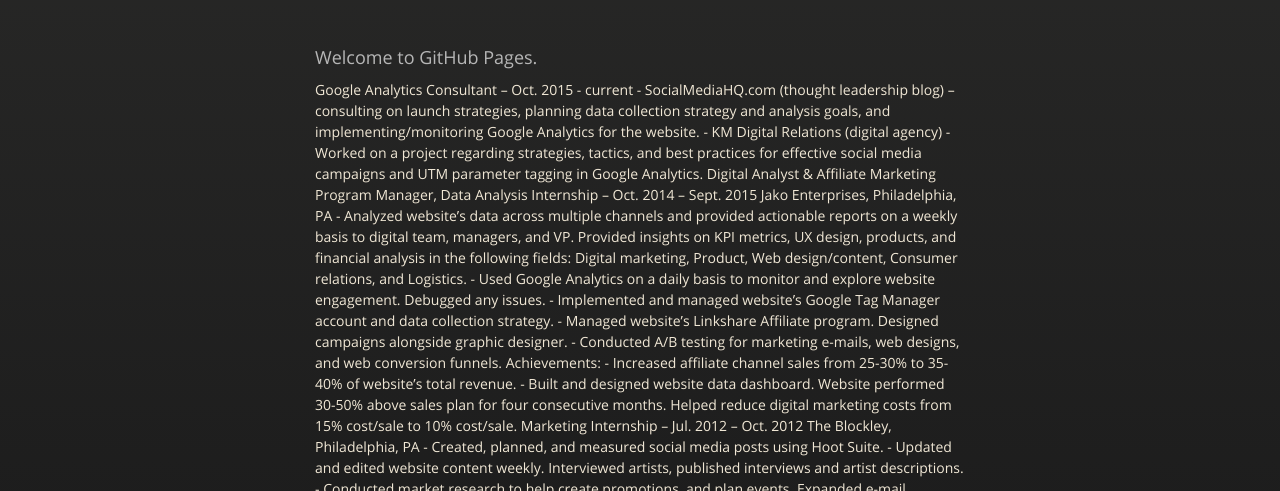
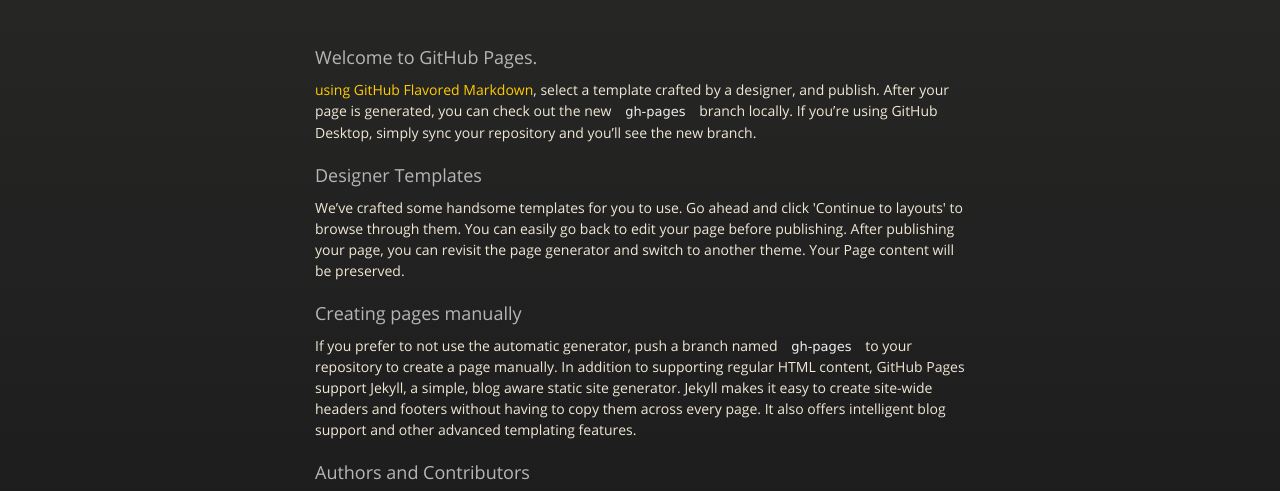
Before and after one commit to jksidhu/jksidhu.github.io, a plain HTML site: page index.html in a window 1280 px wide. Shown: the part 226-717 px from the top of the page. Drawn offline with nearby package versions, Linux system fonts and the light colour scheme.

Commit message:
Update index.html

```diff
--- a/index.html
+++ b/index.html
@@ -38,27 +38,9 @@
         </div>
 
         <h3>
-<a id="Experience" class="anchor" href="#welcome-to-github-pages" aria-hidden="true"><span aria-hidden="true" class="octicon octicon-link"></span></a>Welcome to GitHub Pages.</h3>
+<a id="Experience" class="anchor" href="Experience" aria-hidden="true"><span aria-hidden="true" class="octicon octicon-link"></span></a>Welcome to GitHub Pages.</h3>
 
-<p>Google Analytics Consultant – Oct. 2015 - current
--	SocialMediaHQ.com (thought leadership blog) – consulting on launch strategies, planning data collection strategy and analysis goals, and implementing/monitoring Google Analytics for the website.
--	KM Digital Relations (digital agency) - Worked on a project regarding strategies, tactics, and best practices for effective social media campaigns and UTM parameter tagging in Google Analytics.
-Digital Analyst & Affiliate Marketing Program Manager, Data Analysis Internship – Oct. 2014 – Sept. 2015
-Jako Enterprises, Philadelphia, PA
--	Analyzed website’s data across multiple channels and provided actionable reports on a weekly basis to digital team, managers, and VP.  Provided insights on KPI metrics, UX design, products, and financial analysis in the following fields: Digital marketing, Product, Web design/content, Consumer relations, and Logistics.
--	Used Google Analytics on a daily basis to monitor and explore website engagement. Debugged any issues.
--	Implemented and managed website’s Google Tag Manager account and data collection strategy.
--	Managed website’s Linkshare Affiliate program. Designed campaigns alongside graphic designer.
--	Conducted A/B testing for marketing e-mails, web designs, and web conversion funnels.
-Achievements:
--	Increased affiliate channel sales from 25-30% to 35-40% of website’s total revenue.
--	Built and designed website data dashboard. Website performed 30-50% above sales plan for four consecutive months. Helped reduce digital marketing costs from 15% cost/sale to 10% cost/sale.
-Marketing Internship – Jul. 2012 – Oct. 2012
-The Blockley, Philadelphia, PA
--	Created, planned, and measured social media posts using Hoot Suite.
--	Updated and edited website content weekly. Interviewed artists, published interviews and artist descriptions.
--	Conducted market research to help create promotions, and plan events. Expanded e-mail database.
--	Drafted press releases for upcoming events to be sent to live music news providers.
+<p>
  <a href="https://guides.github.com/features/mastering-markdown/">using GitHub Flavored Markdown</a>, select a template crafted by a designer, and publish. After your page is generated, you can check out the new <code>gh-pages</code> branch locally. If you’re using GitHub Desktop, simply sync your repository and you’ll see the new branch.</p>
 
 <h3>
```
